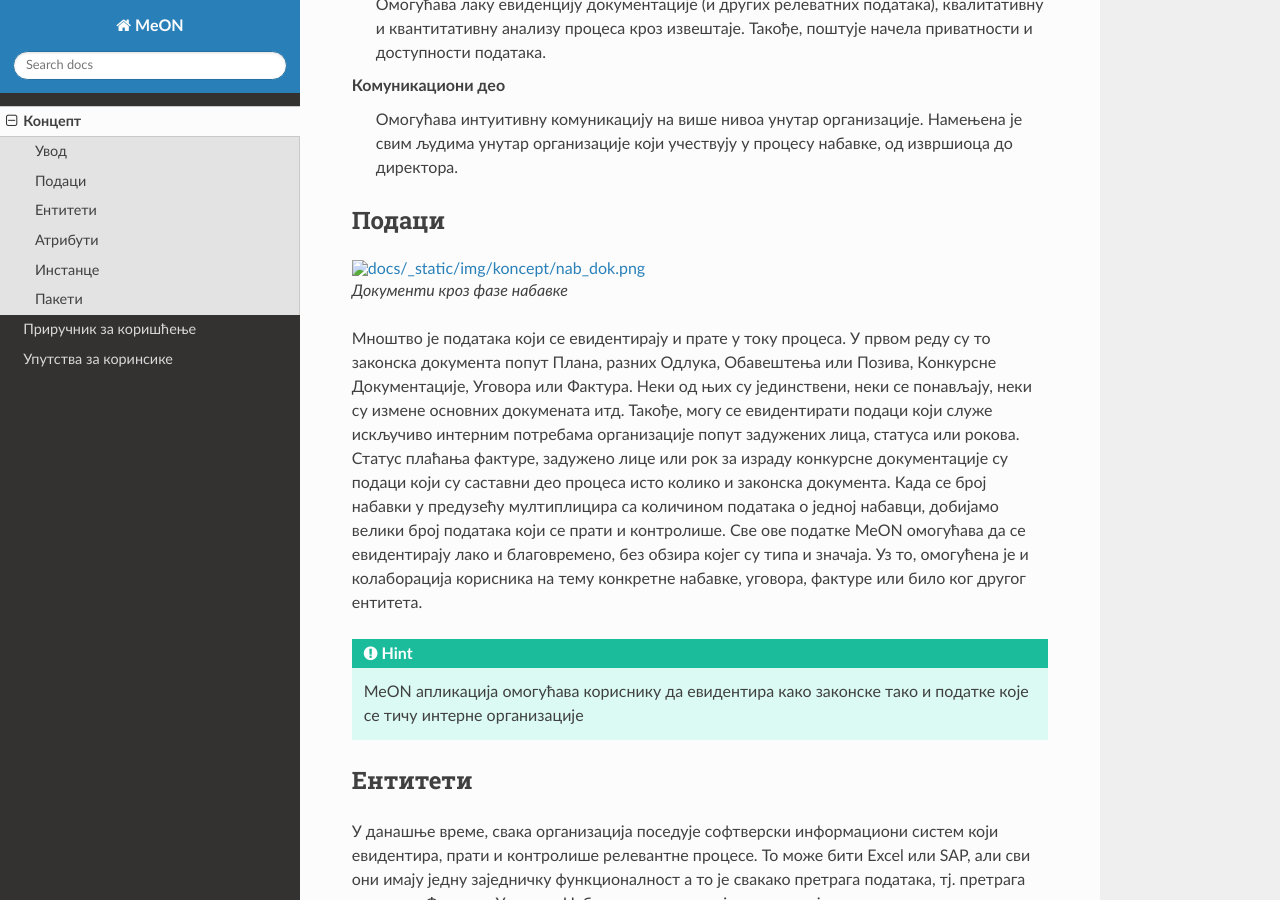
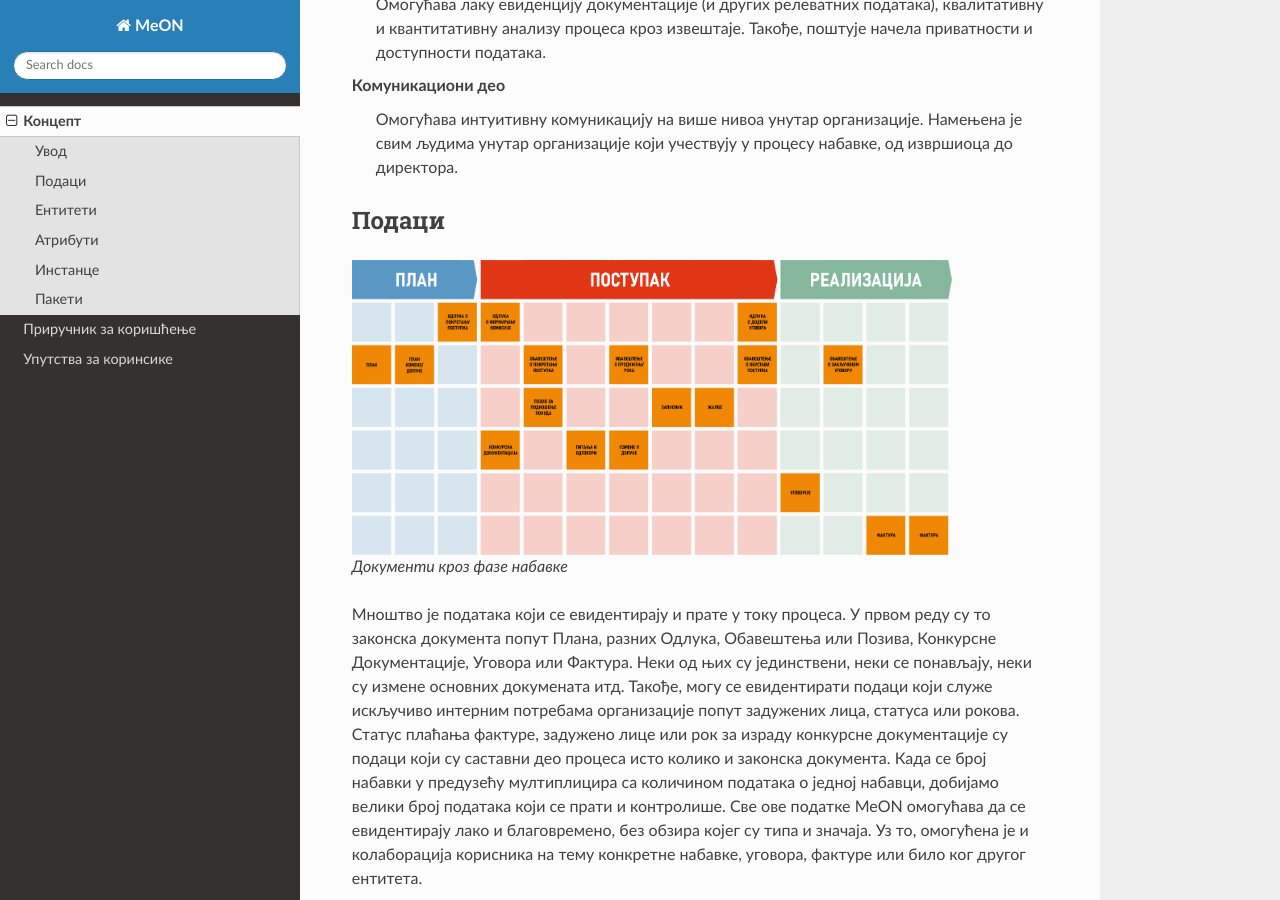
Before and after one commit to ismt-hub/MeON-Docs, a Sphinx documentation site: the page built from docs/uvod/index.rst, in a window 1280 px wide and 900 px high, scrolled down 1043 px. Built offline with Sphinx 7.4.7 and the Read the Docs theme 2.0.0, drawn with Linux system fonts in a browser that asks for light colours.

Commit message:
changed img refs

```diff
--- a/docs/uvod/index.rst
+++ b/docs/uvod/index.rst
@@ -32,7 +32,7 @@ MeON апликација је створена како би елиминиса
 Подаци
 ------
 
-.. figure:: /docs/_static/img/koncept/nab_dok.png
+.. figure:: ../_static/img/Koncept/nab_dok.png
    :width: 600
 
    Документи кроз фазе набавке
```
Also changed, not shown: other parts of docs/uvod/index.rst (+1 -1 lines).
